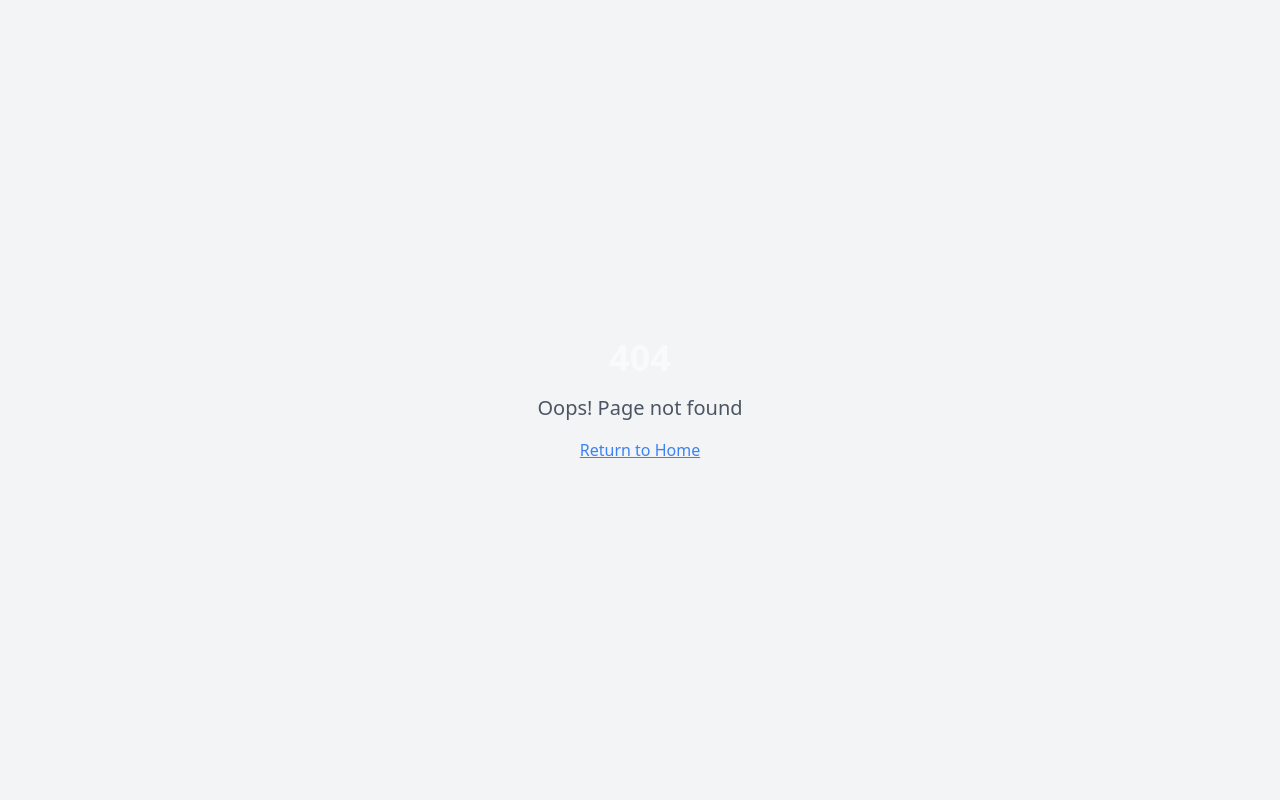
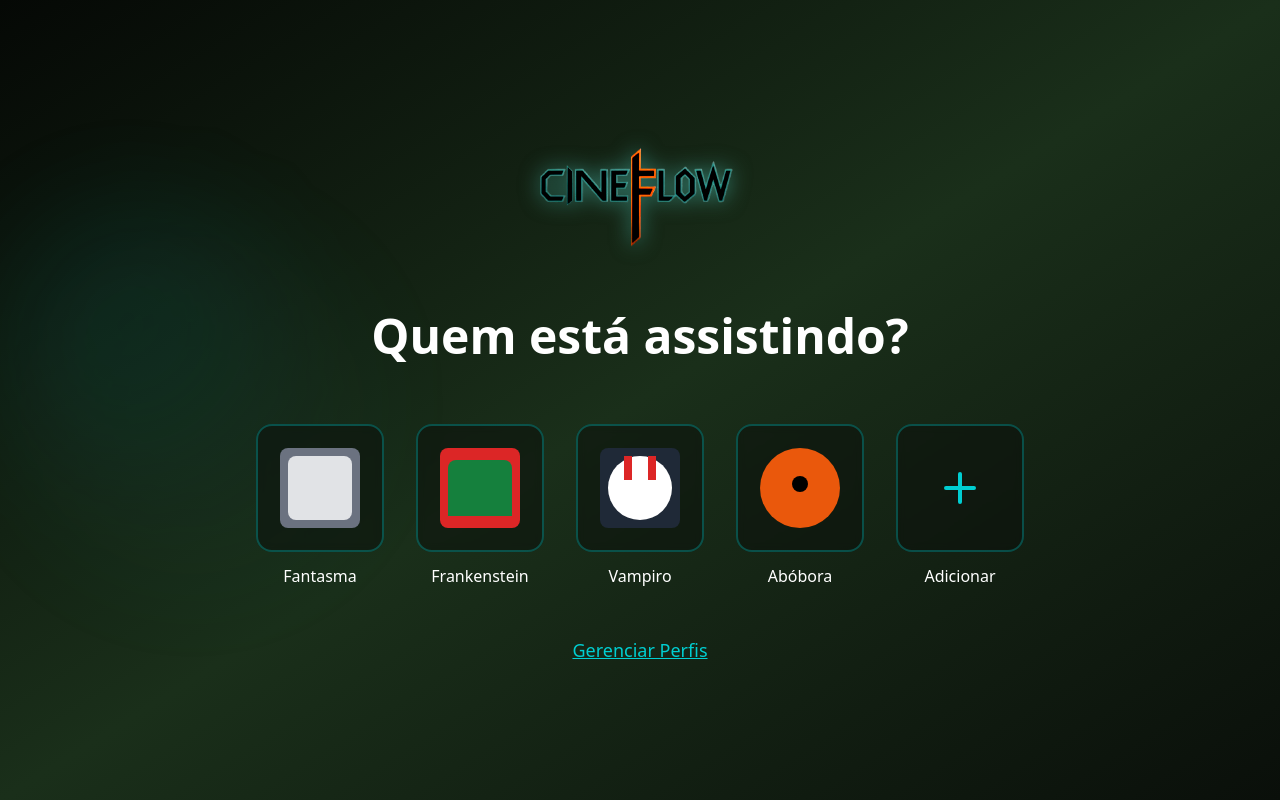
Before and after one commit to Pablolopes16/horror-haven-stream, a React (Vite) app: page /profiles in a window 1280 px wide. Before the commit this address had no page. Built offline with nearby package versions, Linux system fonts and the light colour scheme.

Commit message:
Add user selection screen
Create a screen for user profile selection based on the provided prototype, including profile images.

```diff
--- a/src/App.tsx
+++ b/src/App.tsx
@@ -6,6 +6,7 @@ import { QueryClient, QueryClientProvider } from "@tanstack/react-query";
 import { BrowserRouter, Routes, Route } from "react-router-dom";
 import Index from "./pages/Index";
 import LoginPage from "./pages/Login";
+import ProfileSelectionPage from "./pages/ProfileSelection";
 import NotFound from "./pages/NotFound";
 
 const queryClient = new QueryClient();
@@ -19,6 +20,7 @@ const App = () => (
         <Routes>
           <Route path="/" element={<Index />} />
           <Route path="/login" element={<LoginPage />} />
+          <Route path="/profiles" element={<ProfileSelectionPage />} />
           {/* ADD ALL CUSTOM ROUTES ABOVE THE CATCH-ALL "*" ROUTE */}
           <Route path="*" element={<NotFound />} />
         </Routes>
--- /dev/null
+++ b/src/components/ProfileSelection.tsx
@@ -0,0 +1,167 @@
+
+import React, { useState } from 'react';
+import { Plus } from 'lucide-react';
+import { Button } from './ui/button';
+import LogoProcessor from './LogoProcessor';
+
+// Tipos para os perfis de usuário
+interface UserProfile {
+  id: string;
+  name: string;
+  avatar: string;
+  isKid?: boolean;
+}
+
+// Perfis de exemplo baseados no protótipo
+const defaultProfiles: UserProfile[] = [
+  {
+    id: '1',
+    name: 'Fantasma',
+    avatar: '/lovable-uploads/68e7f2cf-8512-45ad-b59d-892dffc832a8.png'
+  },
+  {
+    id: '2',
+    name: 'Frankenstein',
+    avatar: '/lovable-uploads/eb326d5f-4b0f-47ad-9124-6b73717c5147.png'
+  },
+  {
+    id: '3',
+    name: 'Vampiro',
+    avatar: '/lovable-uploads/ab9321b7-3c7d-47d3-98c6-1e13db86afe6.png'
+  },
+  {
+    id: '4',
+    name: 'Abóbora',
+    avatar: '/lovable-uploads/68e7f2cf-8512-45ad-b59d-892dffc832a8.png'
+  }
+];
+
+const ProfileSelection = () => {
+  const [profiles] = useState<UserProfile[]>(defaultProfiles);
+  const [selectedProfile, setSelectedProfile] = useState<string | null>(null);
+
+  const handleProfileSelect = (profileId: string) => {
+    setSelectedProfile(profileId);
+    console.log(`Perfil selecionado: ${profileId}`);
+  };
+
+  const handleCreateProfile = () => {
+    console.log('Criar novo perfil');
+    // Aqui implementaríamos a criação de um novo perfil
+  };
+
+  const handleEnter = () => {
+    if (selectedProfile) {
+      console.log(`Entrando com perfil: ${selectedProfile}`);
+      // Aqui implementaríamos a navegação para a tela principal
+    }
+  };
+
+  const handleManageProfiles = () => {
+    console.log('Gerenciar perfis');
+    // Aqui implementaríamos a tela de gerenciamento de perfis
+  };
+
+  return (
+    <div className="min-h-screen flex items-center justify-center relative overflow-hidden">
+      {/* Background com gradiente verde água igual ao login */}
+      <div className="absolute inset-0 bg-gradient-to-br from-terror-darker via-terror-green to-terror-dark">
+        {/* Efeitos atmosféricos */}
+        <div className="absolute inset-0 opacity-30">
+          <div className="absolute top-1/4 left-1/6 w-64 h-64 bg-terror-aqua/20 rounded-full blur-3xl animate-float"></div>
+          <div className="absolute bottom-1/4 right-1/6 w-96 h-96 bg-terror-aqua-light/10 rounded-full blur-3xl animate-float" style={{animationDelay: '2s'}}></div>
+        </div>
+      </div>
+
+      {/* Conteúdo principal */}
+      <div className="relative z-10 w-full max-w-4xl mx-4 text-center">
+        {/* Logo no topo */}
+        <div className="mb-12">
+          <div className="flex justify-center mb-8">
+            <LogoProcessor />
+          </div>
+        </div>
+
+        {/* Título principal */}
+        <h1 className="text-4xl md:text-5xl font-bold text-white mb-16">
+          Quem está assistindo?
+        </h1>
+
+        {/* Grid de perfis */}
+        <div className="flex justify-center items-center gap-8 mb-12 flex-wrap">
+          {profiles.map((profile) => (
+            <div
+              key={profile.id}
+              onClick={() => handleProfileSelect(profile.id)}
+              className={`cursor-pointer transition-all duration-300 transform hover:scale-110 ${
+                selectedProfile === profile.id
+                  ? 'ring-4 ring-terror-orange rounded-2xl'
+                  : 'hover:ring-2 hover:ring-terror-aqua rounded-2xl'
+              }`}
+            >
+              <div className="w-32 h-32 bg-terror-dark/50 border-2 border-terror-aqua/30 rounded-2xl flex items-center justify-center overflow-hidden backdrop-blur-sm">
+                {/* Usando as mesmas imagens do protótipo */}
+                {profile.id === '1' && (
+                  <div className="w-20 h-20 bg-gray-500 rounded-lg flex items-center justify-center">
+                    <div className="w-16 h-16 bg-white rounded-lg opacity-80"></div>
+                  </div>
+                )}
+                {profile.id === '2' && (
+                  <div className="w-20 h-20 bg-red-600 rounded-lg flex items-center justify-center">
+                    <div className="w-16 h-14 bg-green-700 rounded-t-lg"></div>
+                  </div>
+                )}
+                {profile.id === '3' && (
+                  <div className="w-20 h-20 bg-gray-800 rounded-lg flex items-center justify-center relative">
+                    <div className="w-16 h-16 bg-white rounded-full"></div>
+                    <div className="absolute top-2 left-6 w-2 h-6 bg-red-600"></div>
+                    <div className="absolute top-2 right-6 w-2 h-6 bg-red-600"></div>
+                  </div>
+                )}
+                {profile.id === '4' && (
+                  <div className="w-20 h-20 bg-orange-600 rounded-full flex items-center justify-center">
+                    <div className="w-4 h-4 bg-black rounded-full mb-2"></div>
+                  </div>
+                )}
+              </div>
+              <p className="text-white mt-3 font-medium">{profile.name}</p>
+            </div>
+          ))}
+
+          {/* Botão para adicionar novo perfil */}
+          <div
+            onClick={handleCreateProfile}
+            className="cursor-pointer transition-all duration-300 transform hover:scale-110 hover:ring-2 hover:ring-terror-aqua rounded-2xl"
+          >
+            <div className="w-32 h-32 bg-terror-dark/50 border-2 border-terror-aqua/30 rounded-2xl flex items-center justify-center backdrop-blur-sm">
+              <Plus className="w-12 h-12 text-terror-aqua" />
+            </div>
+            <p className="text-white mt-3 font-medium">Adicionar</p>
+          </div>
+        </div>
+
+        {/* Botão Entrar */}
+        {selectedProfile && (
+          <div className="mb-8">
+            <Button
+              onClick={handleEnter}
+              className="bg-gradient-to-r from-terror-orange to-terror-orange-dark hover:from-terror-orange-dark hover:to-terror-orange text-white font-bold py-3 px-12 text-lg transition-all duration-300 transform hover:scale-105"
+            >
+              Entrar
+            </Button>
+          </div>
+        )}
+
+        {/* Link Gerenciar Perfis */}
+        <button
+          onClick={handleManageProfiles}
+          className="text-terror-aqua hover:text-terror-aqua-light transition-colors duration-300 text-lg font-medium underline"
+        >
+          Gerenciar Perfis
+        </button>
+      </div>
+    </div>
+  );
+};
+
+export default ProfileSelection;
--- /dev/null
+++ b/src/pages/ProfileSelection.tsx
@@ -0,0 +1,9 @@
+
+import React from 'react';
+import ProfileSelection from '../components/ProfileSelection';
+
+const ProfileSelectionPage = () => {
+  return <ProfileSelection />;
+};
+
+export default ProfileSelectionPage;
```
